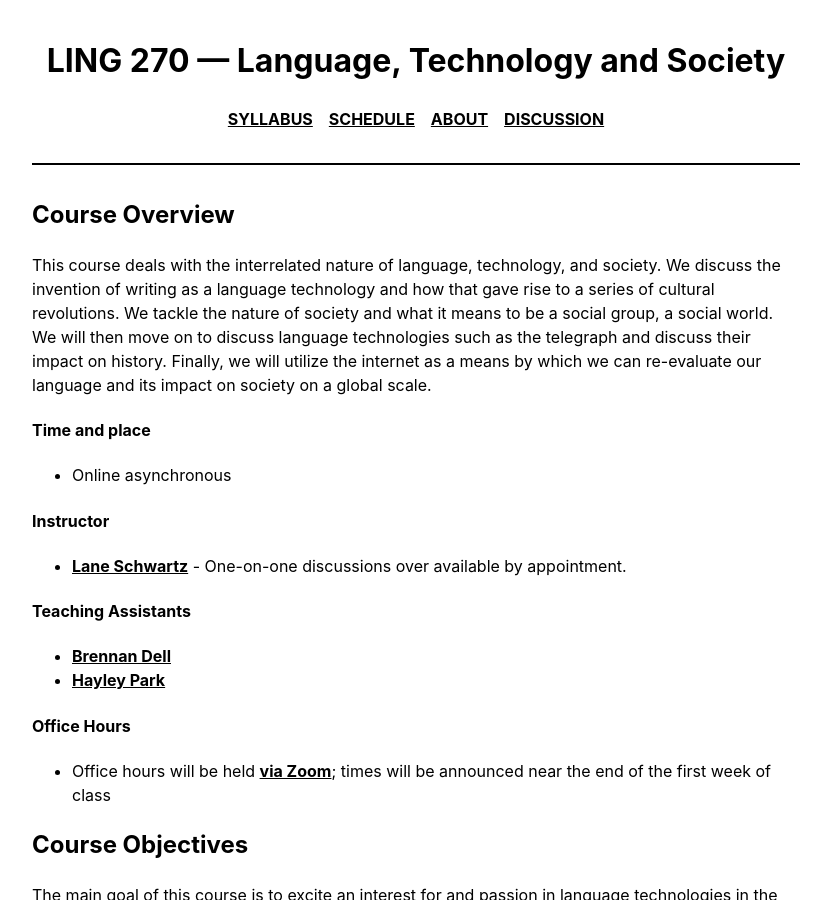
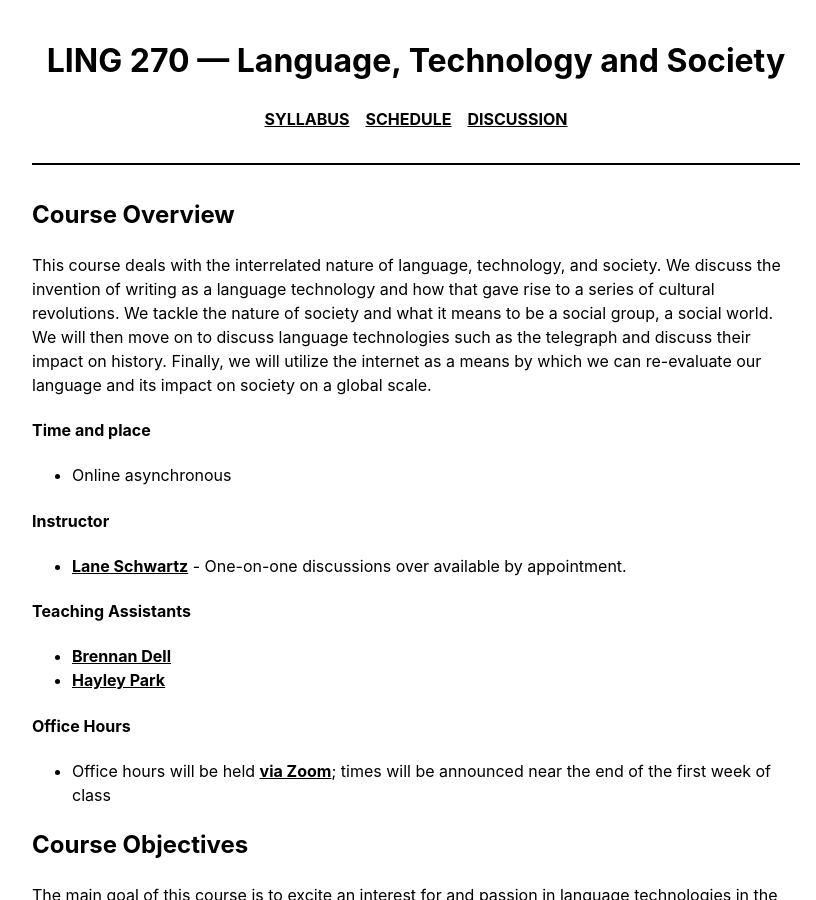
Before and after one commit to Jargonautika/2020-Fall-UIUC-LING270.github.io, a Jekyll site: the page built from index.md, in a window 1280 px wide and 900 px high. Shown: the whole window, without its empty margins (224-1040 px from the left). Built offline with Jekyll 4.4.1, drawn with Linux system fonts in a browser that asks for light colours.

Commit message:
Remove About tab

```diff
--- a/_includes/navigation.html
+++ b/_includes/navigation.html
@@ -3,7 +3,6 @@
   <ul>
     <li><a href="/" class="dropdown-toggle" data-toggle="dropdown" {% if page.url == "/" %}class="active"{% endif %}>Syllabus</a></li>
     <li><a href="/schedule" {% if page.url == "/schedule" %}class="active"{% endif %}>Schedule</a></li>
-    <li><a href="/about" {% if page.url == "/about" %}class="active"{% endif %}>About</a></li>
     <li><a href="https://campuswire.com/c/G954C73B2" {% if page.url == "/projects" %}class="active"{% endif %}>Discussion</a></li>
   </ul>
 </nav>
```
